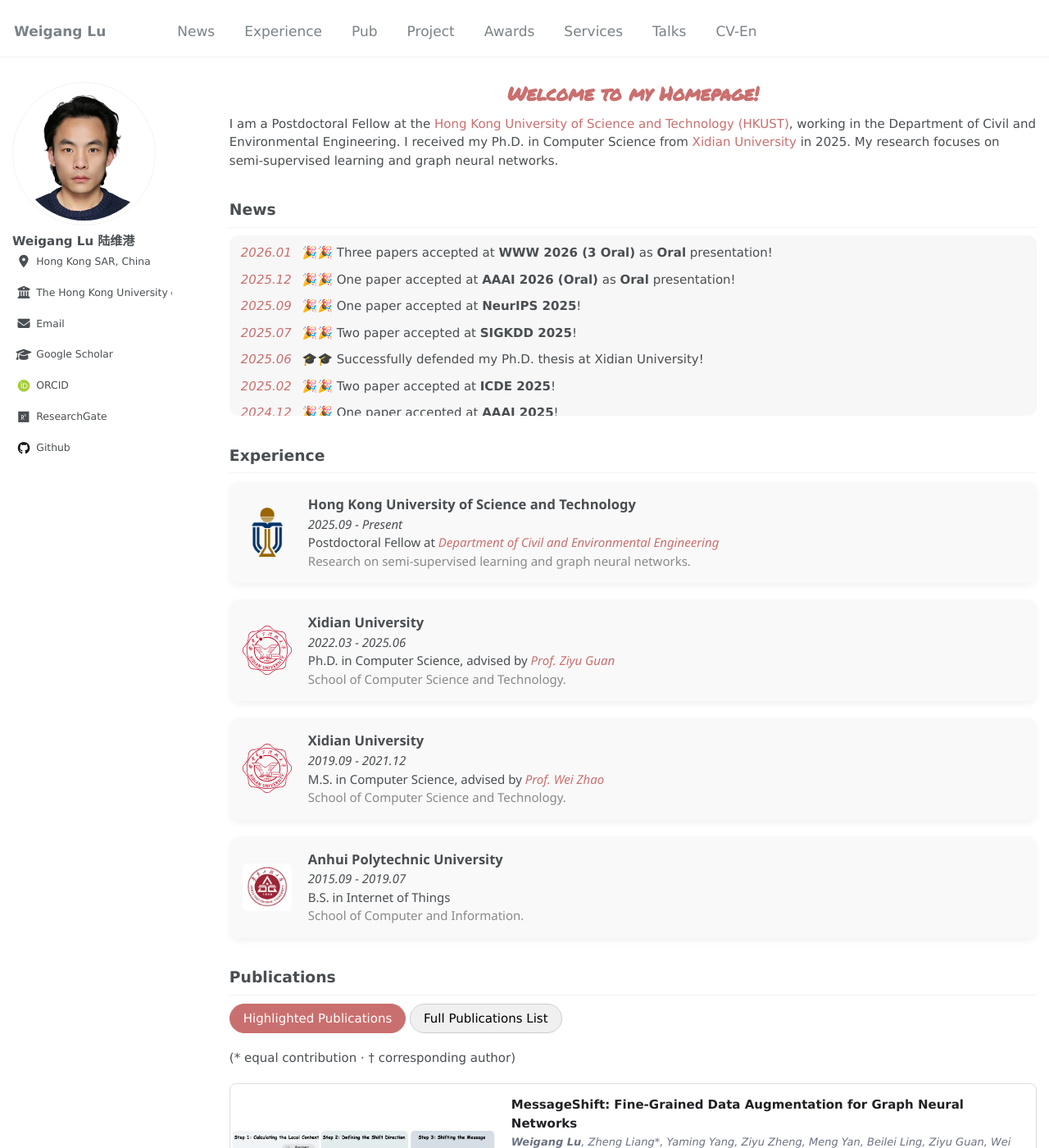
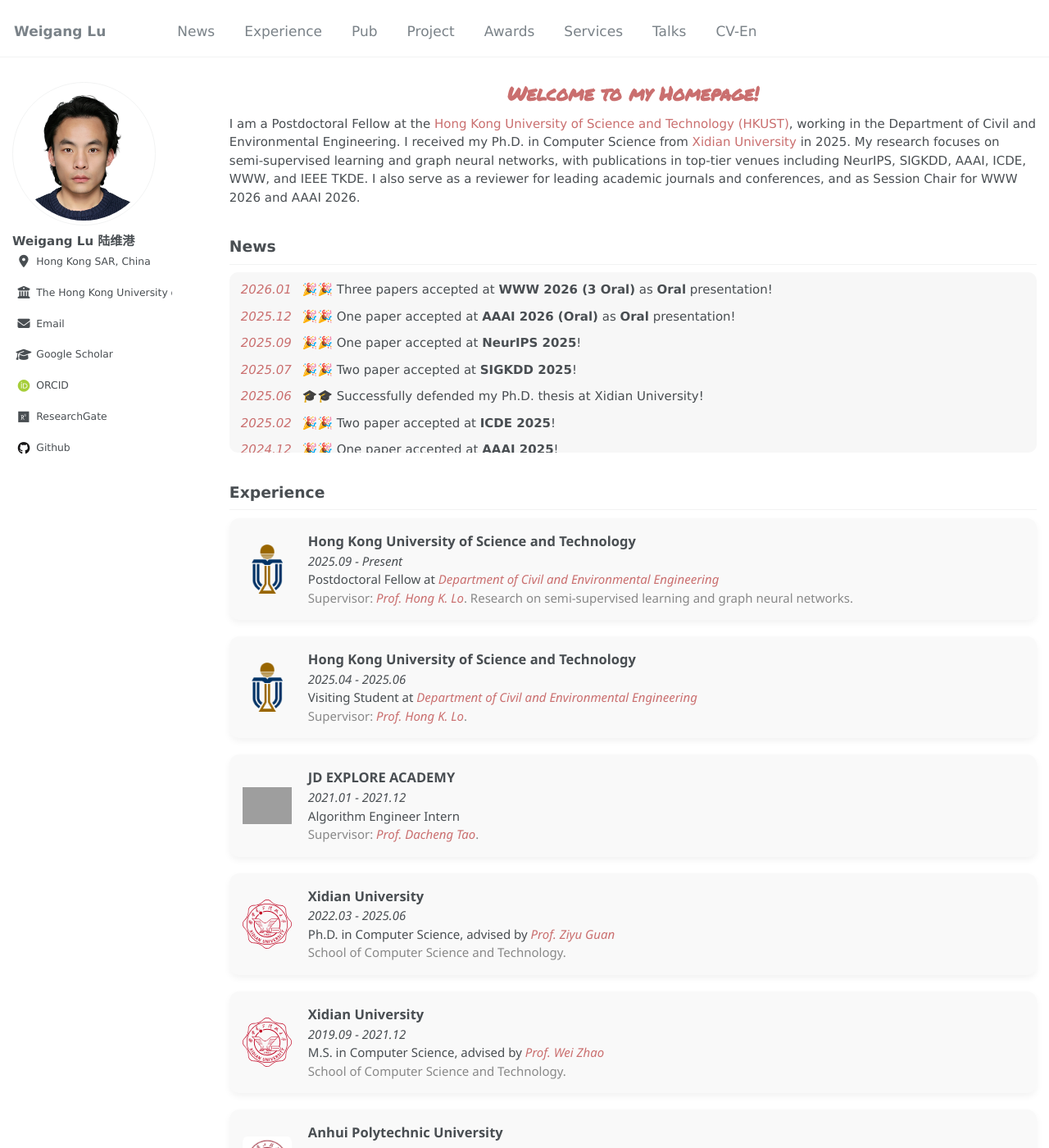
Before and after one commit to WeigangLu/HomePage, a Jekyll site: the page built from _pages/about.md, in a window 1280 px wide and 1400 px high. Shown: the whole window at 82% size. Built offline with Jekyll 4.4.1, drawn with Linux system fonts in a browser that asks for light colours; some web fonts are replaced; some of the changed text lies outside the part shown; grey boxes are pictures that could not be loaded.

Commit message:
Update homepage content based on CV
- Added 2 missing experiences:
  * HKUST Visiting Student (2025.04-2025.06)
  * JD EXPLORE ACADEMY Intern (2021.01-2021.12)

- Added 6 missing publications:
  * Pseudo Contrastive Learning (Neurocomputing 2025)
  * Does Noise in KG (Pattern Recognition 2025)
  * G-NodeMixup (Neurocomputing 2025)
  * Collaborative Pattern Mining (DASFAA 2026)
  * Graph Substructure (IEEE TKDE 2023)

- Updated Services section:
  * Added Session Chair roles (WWW 2026, AAAI 2026)
  * Added more conference reviewing (SIGKDD 2027, AAAI 2027, WSDM 2027)
  * Added Information Processing and Management journal

- Enhanced Bio section with publication venues and service details

```diff
--- a/_pages/about.md
+++ b/_pages/about.md
@@ -10,7 +10,7 @@
 
 <h1 class="main-heading">Welcome to my Homepage!</h1>
 
-I am a Postdoctoral Fellow at the <a href="https://www.hkust.edu.hk/">Hong Kong University of Science and Technology (HKUST)</a>, working in the Department of Civil and Environmental Engineering. I received my Ph.D. in Computer Science from <a href="https://www.xidian.edu.cn/">Xidian University</a> in 2025. My research focuses on semi-supervised learning and graph neural networks.
+I am a Postdoctoral Fellow at the <a href="https://www.hkust.edu.hk/">Hong Kong University of Science and Technology (HKUST)</a>, working in the Department of Civil and Environmental Engineering. I received my Ph.D. in Computer Science from <a href="https://www.xidian.edu.cn/">Xidian University</a> in 2025. My research focuses on semi-supervised learning and graph neural networks, with publications in top-tier venues including NeurIPS, SIGKDD, AAAI, ICDE, WWW, and IEEE TKDE. I also serve as a reviewer for leading academic journals and conferences, and as Session Chair for WWW 2026 and AAAI 2026.
 
 News
 ---------------
@@ -43,7 +43,27 @@
           <strong>Hong Kong University of Science and Technology</strong><br>
           <em>2025.09 - Present</em><br>
           Postdoctoral Fellow at <a href="https://www.hkust.edu.hk/"><em>Department of Civil and Environmental Engineering</em></a><br>
-          <span style="color:#888;">Research on semi-supervised learning and graph neural networks.</span>
+          <span style="color:#888;">Supervisor: <a href="https://cehklo.people.ust.hk/"><em>Prof. Hong K. Lo</em></a>. Research on semi-supervised learning and graph neural networks.</span>
+      </div>
+  </div>
+
+  <div class="experience-card">
+      <img src="images/hkust.png" alt="HKUST logo" class="experience-logo" onerror="this.style.display='none'">
+      <div class="experience-info">
+          <strong>Hong Kong University of Science and Technology</strong><br>
+          <em>2025.04 - 2025.06</em><br>
+          Visiting Student at <a href="https://www.hkust.edu.hk/"><em>Department of Civil and Environmental Engineering</em></a><br>
+          <span style="color:#888;">Supervisor: <a href="https://cehklo.people.ust.hk/"><em>Prof. Hong K. Lo</em></a>.</span>
+      </div>
+  </div>
+
+  <div class="experience-card">
+      <img src="images/jd.png" alt="JD logo" class="experience-logo" onerror="this.style.display='none'">
+      <div class="experience-info">
+          <strong>JD EXPLORE ACADEMY</strong><br>
+          <em>2021.01 - 2021.12</em><br>
+          Algorithm Engineer Intern<br>
+          <span style="color:#888;">Supervisor: <a href="https://dr.ntu.edu.sg/cris/rp/rp02343"><em>Prof. Dacheng Tao</em></a>.</span>
       </div>
   </div>
 
@@ -322,6 +342,46 @@
       <span class="pub-list-note">Spotlight.</span>
       <span class="pub-list-links"><a href="https://proceedings.neurips.cc/paper_files/paper/2022/hash/6c7297baffe5c85ea1d9e1ccb1222ab8-Abstract-Conference.html">[Paper]</a></span>
     </li>
+    <li>
+      <span class="pub-list-badge">Neurocomputing 2025</span>
+      <span class="pub-list-title">Pseudo Contrastive Learning for Graph-based Semi-supervised Learning</span><br>
+      <span class="pub-list-authors">
+        <strong>Weigang Lu</strong>, Ziyu Guan&dagger;, Wei Zhao, Yaming Yang, Yuanhai Lv, Lining Xing, Baosheng Yu, Dacheng Tao.
+      </span>
+      <span class="pub-list-links"><a href="#">[Paper]</a></span>
+    </li>
+    <li>
+      <span class="pub-list-badge">Pattern Recognition 2025</span>
+      <span class="pub-list-title">Does Noise in the Knowledge Graph Really Harm Recommendations?</span><br>
+      <span class="pub-list-authors">
+        Meng Yan, Cai Xu, Ziyu Guan&dagger;, Wei Zhao, Xujing Wang, Beilei Ling, <strong>Weigang Lu&dagger;</strong>.
+      </span>
+      <span class="pub-list-links"><a href="#">[Paper]</a></span>
+    </li>
+    <li>
+      <span class="pub-list-badge">Neurocomputing 2025</span>
+      <span class="pub-list-title">G-NodeMixup: Enhancing Graph Neural Networks Reachability under Extremely Limited Labels</span><br>
+      <span class="pub-list-authors">
+        Ziyu Guan, Beilei Ling, <strong>Weigang Lu&dagger;</strong>, Meng Yan, Yaming Yang, Wei Zhao, Yibing Zhan, Yiheng Lu, Dapeng Tao.
+      </span>
+      <span class="pub-list-links"><a href="#">[Paper]</a></span>
+    </li>
+    <li>
+      <span class="pub-list-badge">DASFAA 2026</span>
+      <span class="pub-list-title">Collaborative Pattern Mining in Activity Graphs</span><br>
+      <span class="pub-list-authors">
+        Beilei Ling, Ziyu Guan, Wei Zhao, Yiheng Lu, Meng Yan, Cai Xu, <strong>Weigang Lu</strong>, Beizeng Ling.
+      </span>
+      <span class="pub-list-links"><a href="#">[Paper]</a></span>
+    </li>
+    <li>
+      <span class="pub-list-badge">IEEE TKDE 2023</span>
+      <span class="pub-list-title">Graph Substructure Assembling Network with Soft Sequence and Context Attention</span><br>
+      <span class="pub-list-authors">
+        Yaming Yang, Ziyu Guan&dagger;, Wei Zhao, <strong>Weigang Lu</strong>, Bo Zong.
+      </span>
+      <span class="pub-list-links"><a href="https://ieeexplore.ieee.org/abstract/document/9706276">[Paper]</a></span>
+    </li>
   </ul>
 </div>
 
@@ -344,17 +404,23 @@
 Services
 --------
 
+**Session Chair:**
+- WWW 2026, Session Chair
+- AAAI 2026, Session Co-chair
+
 **Journal Reviewer:**
 - IEEE Transactions on Knowledge and Data Engineering (TKDE)
 - IEEE Transactions on Neural Networks and Learning Systems (TNNLS)
+- Information Processing and Management (IP&M)
+- Neurocomputing
 - ACM Transactions on Knowledge Discovery from Data (TKDD)
 - Neural Networks
 - Scientific Reports
 
 **Conference Reviewer:**
-- AAAI 2026
 - NeurIPS 2026
-- ACM SIGKDD 2024, 2025, 2026
+- ACM SIGKDD 2024, 2025, 2026, 2027
+- AAAI 2026, 2027
 - WebConf 2026
+- WSDM 2027
 - ICDM 2024
-- ACML 2025
```
